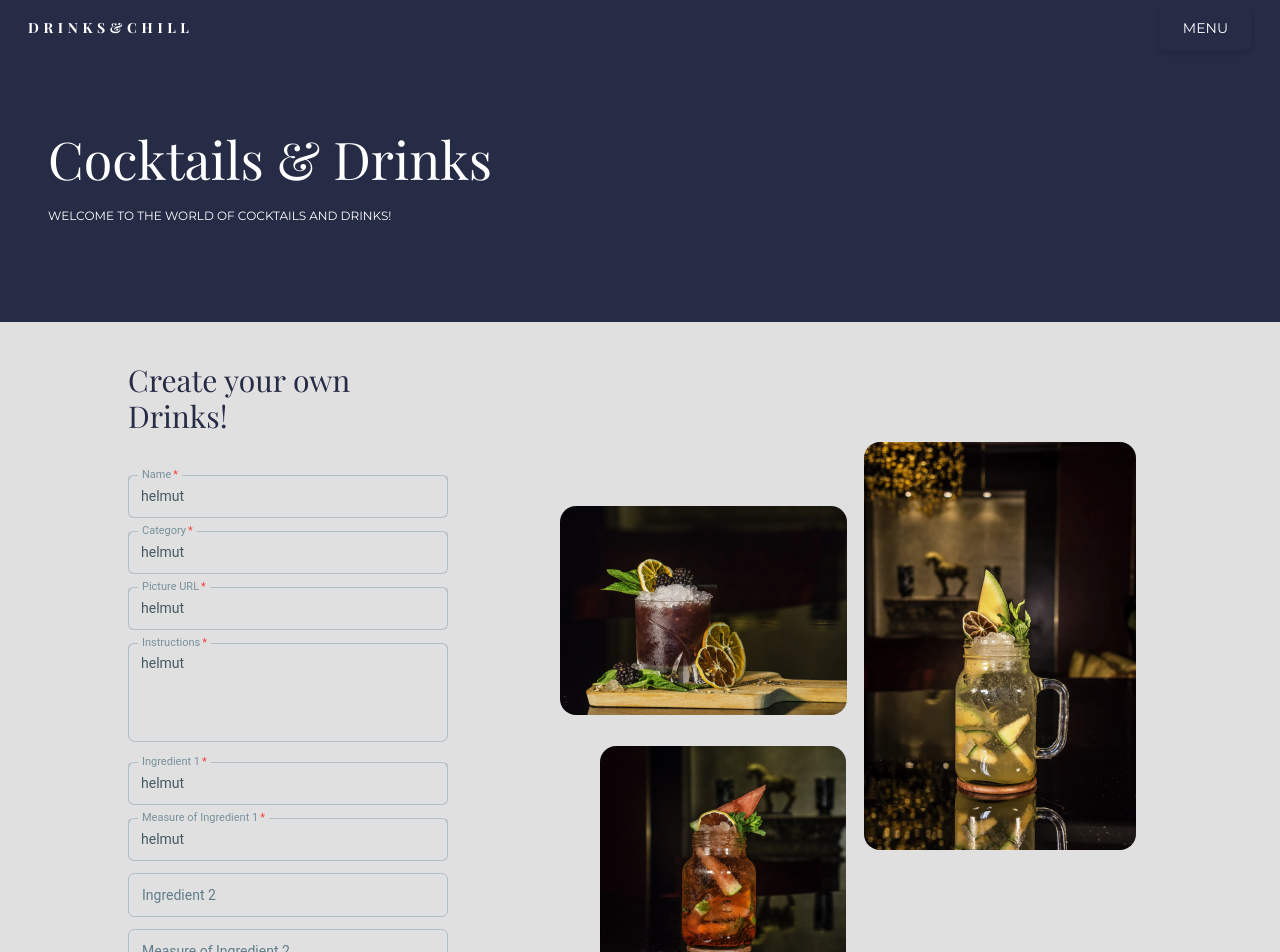
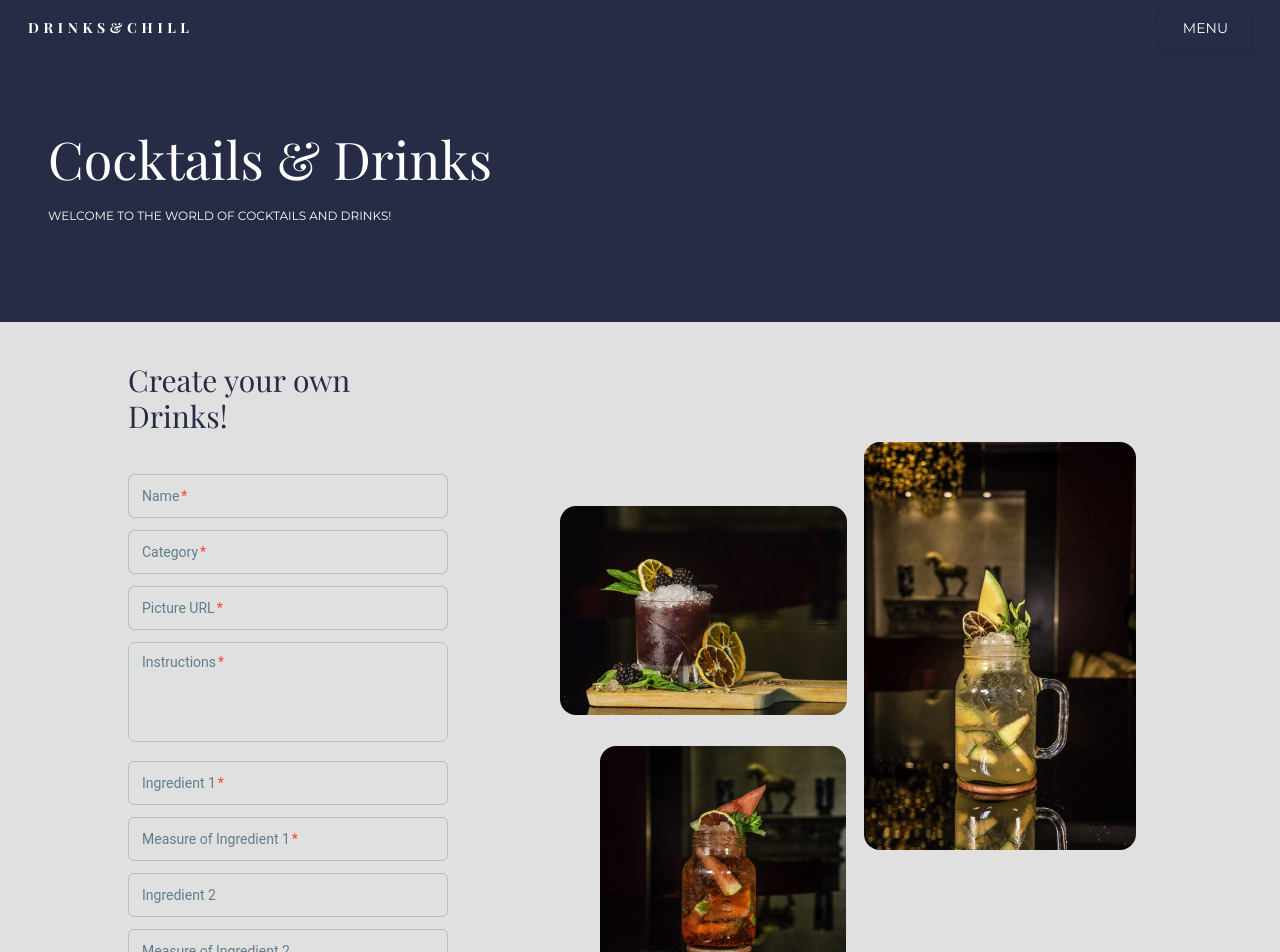
Before and after one commit to mschild91/Barkeeper, a React (Vite) app: page /create in a window 1280 px wide. Shown: the top 952 px of the page. Built offline with nearby package versions, Linux system fonts and the light colour scheme.

Commit message:
fixed localStorage

```diff
--- a/index.html
+++ b/index.html
@@ -5,6 +5,10 @@
     <meta
       name="viewport"
       content="width=device-width, initial-scale=1.0" />
+    <link
+      rel="icon"
+      type="image/x-icon"
+      href="./src/assets/img/M.ico" />
     <title>Drinks & Chill</title>
   </head>
   <body>
--- a/src/components/pages/CreateOwnDrink.jsx
+++ b/src/components/pages/CreateOwnDrink.jsx
@@ -12,34 +12,28 @@ const CreateOwnDrink = () => {
     const ownDrinksStorage = JSON.parse(localStorage.getItem("ownDrinks"))
     return ownDrinksStorage ? ownDrinksStorage : []
   })
-  console.log(ownDrinks)
-  console.log(ownDrinks.length || "not true")
 
   const handleOwnDrink = (event) => {
     event.preventDefault()
-    // console.log(event)
 
     const formData = new FormData(event.target)
-    // console.log(formData)
     const userDrink = Object.fromEntries(formData)
-    // console.log(userDrink)
 
     setOwnDrink(userDrink)
   }
-
   useEffect(() => {
     if (ownDrink) {
       const idDrink = crypto.randomUUID()
-      console.log(idDrink)
-      // console.log(ownDrink)
       setOwnDrinks((prevOwnDrinks) => [
         ...prevOwnDrinks,
         { ...ownDrink, idDrink },
       ])
-      // console.log(ownDrinks)
-      localStorage.setItem("ownDrinks", JSON.stringify(ownDrinks))
     }
   }, [ownDrink])
+
+  useEffect(() => {
+    localStorage.setItem("ownDrinks", JSON.stringify(ownDrinks))
+  }, [ownDrinks])
 
   return (
     <main className="bg-project-blue">
@@ -155,7 +149,6 @@ const CreateOwnDrink = () => {
               label="Name"
               color="amber"
               required
-              defaultValue="helmut"
             />
             <Input
               name="strCategory"
@@ -163,7 +156,6 @@ const CreateOwnDrink = () => {
               label="Category"
               color="amber"
               required
-              defaultValue="helmut"
             />
             <Input
               name="strDrinkThumb"
@@ -171,7 +163,6 @@ const CreateOwnDrink = () => {
               label="Picture URL"
               color="amber"
               required
-              defaultValue="helmut"
             />
             <Textarea
               className="placeholder:text-project-white"
@@ -179,7 +170,6 @@ const CreateOwnDrink = () => {
               color="amber"
               label="Instructions"
               required
-              defaultValue="helmut"
             />
             <Input
               name="strIngredient1"
@@ -187,7 +177,6 @@ const CreateOwnDrink = () => {
               label="Ingredient 1"
               color="amber"
               required
-              defaultValue="helmut"
             />
             <Input
               name="strMeasure1"
@@ -195,7 +184,6 @@ const CreateOwnDrink = () => {
               label="Measure of Ingredient 1"
               color="amber"
               required
-              defaultValue="helmut"
             />
             <Input
               name="strIngredient2"
```
Also changed, not shown: 2 other files (tests, documents, lock files or other folders).
